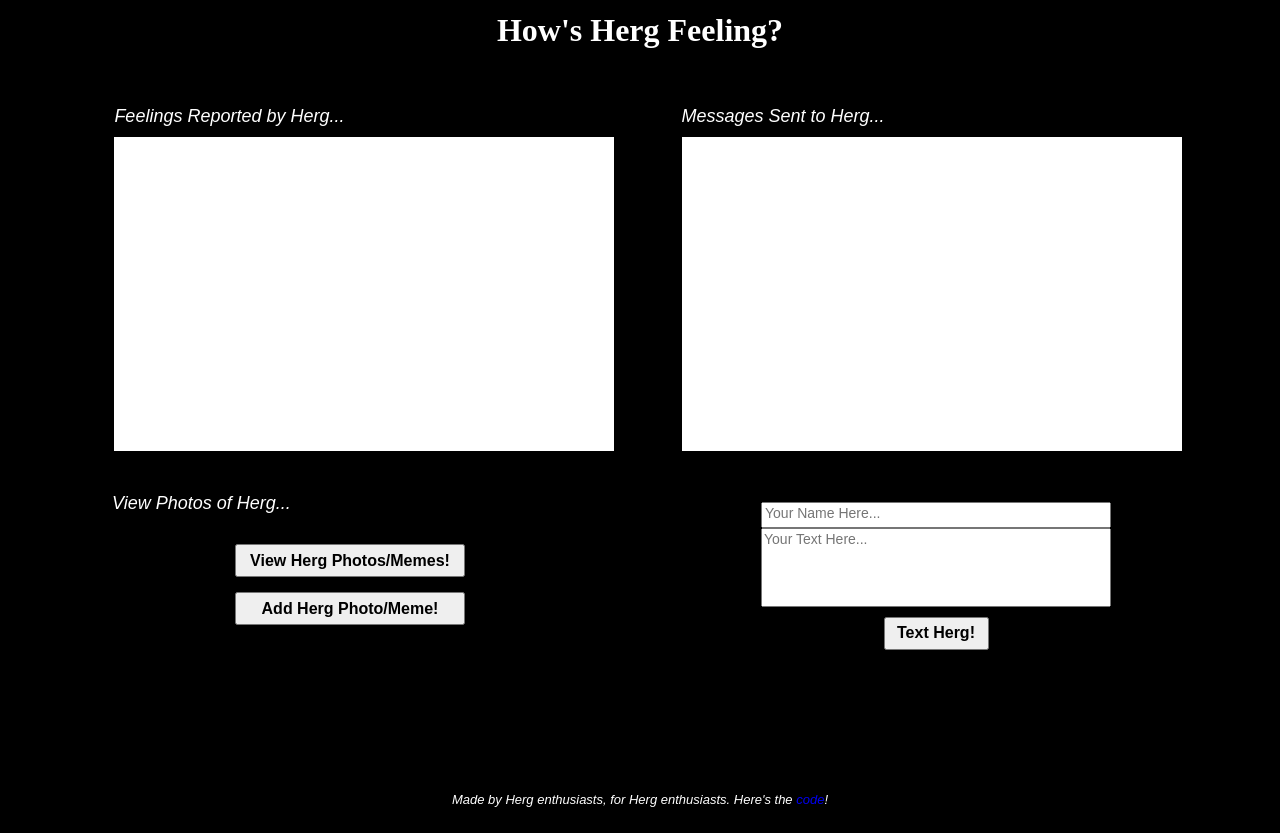
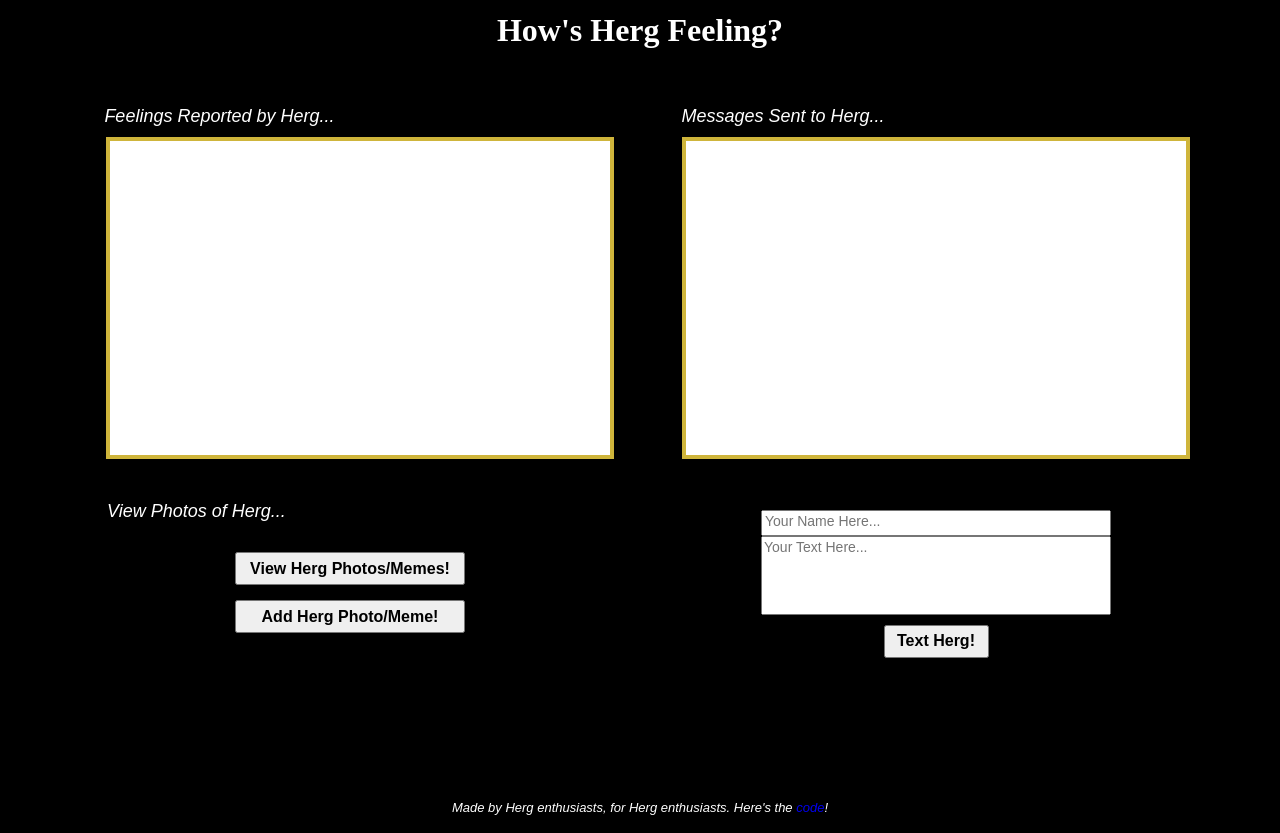
Before and after one commit to alexantoniomoran/hows-herg, a Django app: template website/head/api/templates/main_page.html in a window 1280 px wide. Before the commit the page ends 807 px from the top, so only its background shows below. Run offline with Django 3.2, Linux system fonts and the light colour scheme; the template is opened without the code that fills it, so the values that code supplies are empty; parts of the project's set-up code (start-up, migrations or seed data) failed here and were passed over.

Commit message:
Add centering and border

```diff
--- a/website/head/api/templates/main_page.html
+++ b/website/head/api/templates/main_page.html
@@ -23,10 +23,11 @@
                 font-family: sans-serif;
                 font-style: italic;
                 margin-left: 1em;
-                margin-right: 315px;
+                margin-right: 325px;
             }
             .box {
                 width: 80em;
+                margin: auto;
                 text-align: center;
             }
             .left-box {
@@ -39,6 +40,7 @@
                 padding-right: 10px;
                 overflow-y: scroll;
                 height: 40%;
+                border: 4px solid #CFB53B;
             }
             .right-box {
                 display: inline-block;
@@ -50,6 +52,7 @@
                 padding-right: 10px;
                 overflow-y: scroll;
                 height: 40%;
+                border: 4px solid #CFB53B;
             }
             P.display-time {
                 margin-left: auto;
```
